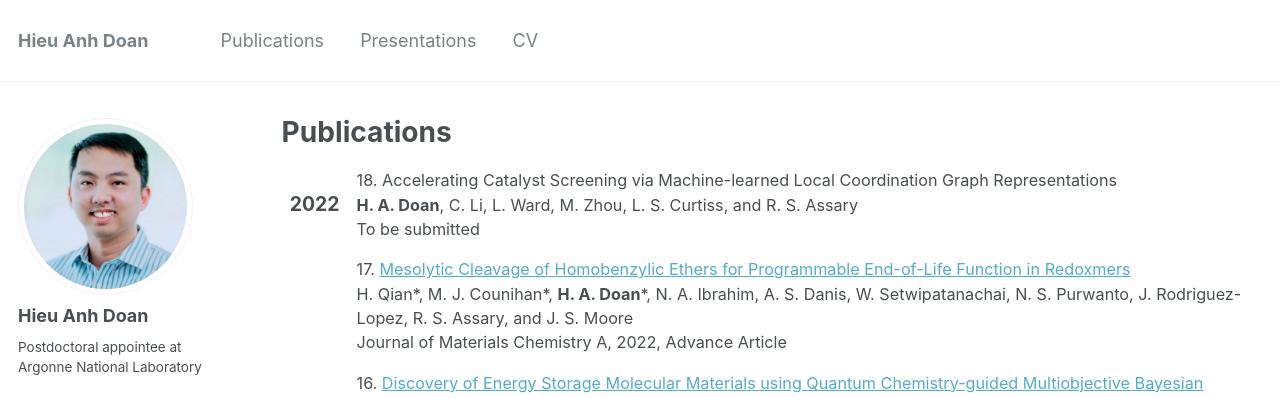
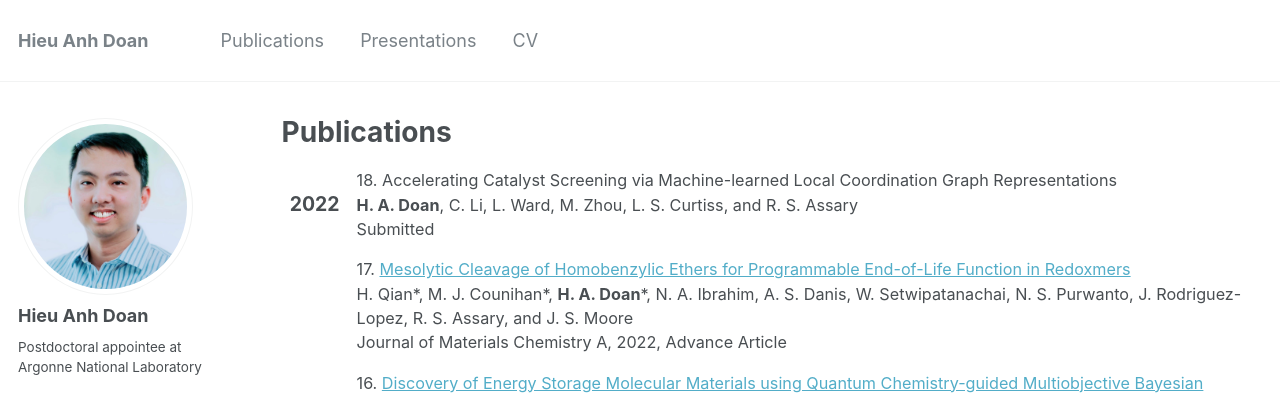
Before and after one commit to hieuadoan/hieuadoan.github.io, a Jekyll site: the page built from _pages/publications.html, in a window 1280 px wide and 900 px high. Shown: the top 398 px of the window. Built offline with Jekyll 4.4.1, drawn with Linux system fonts in a browser that asks for light colours; some web fonts are replaced.

Commit message:
update sumbission status of Mo2C GNN

```diff
--- a/_pages/publications.html
+++ b/_pages/publications.html
@@ -28,7 +28,7 @@ author_profile: true
 			<span class="authors">
 				<b>H. A. Doan</b>, C. Li, L. Ward, M. Zhou, L. S. Curtiss, and R. S. Assary
 			</span><br />
-			<span class="venuetype"></span><span class="venue">To be submitted</span>
+			<span class="venuetype"></span><span class="venue">Submitted</span>
 			<br />
 			<span class="links">
 			</span>
```
